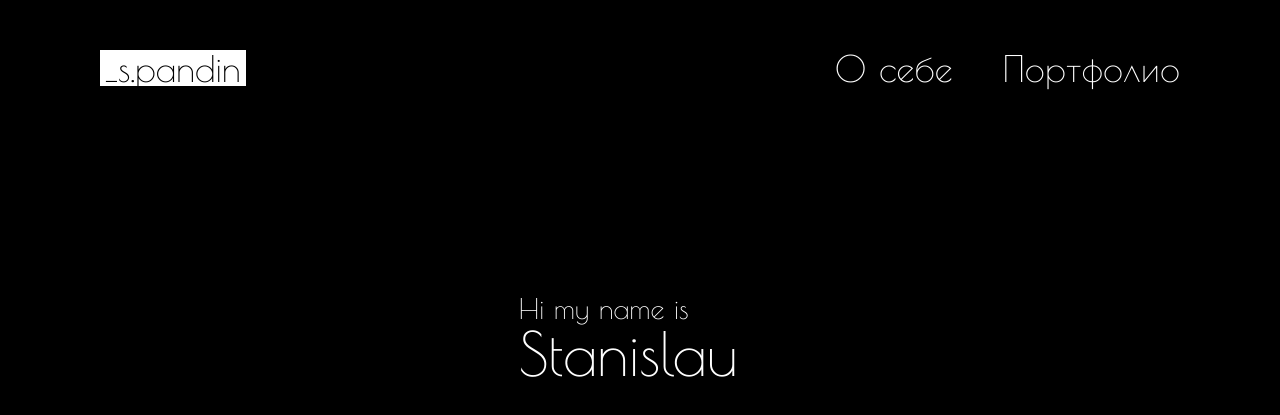
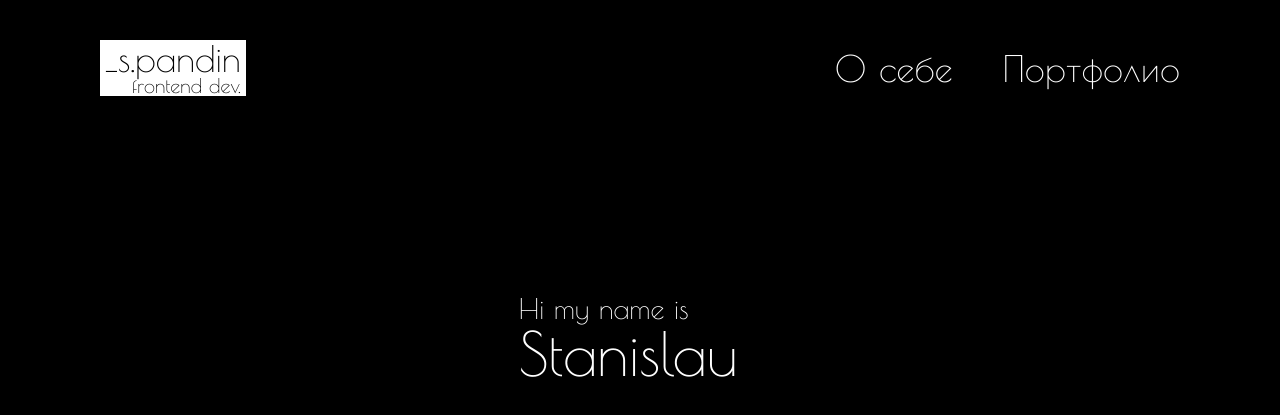
Before and after one commit to spandin/abountMe, a plain HTML site: page index.html in a window 1280 px wide. Shown: the top 415 px of the page. Drawn offline with nearby package versions, Linux system fonts and the light colour scheme.

Commit message:
working with DOM

```diff
--- a/index.html
+++ b/index.html
@@ -185,6 +185,7 @@
     <script>new WOW().init();</script>
     <script src="source/js/smoothScrolling.js"></script>
     <script src="source/js/lockedContent.js"></script>
+    <script src="/source/js/script.js"></script>
 
     </body>
 </html>
--- /dev/null
+++ b/source/js/script.js
@@ -0,0 +1,7 @@
+const logoBlock = document.querySelector('.header-nav__logo')
+
+const subLogo = document.createElement('div')
+subLogo.innerHTML = 'frontend dev.'
+logoBlock.append(subLogo)
+
+subLogo.style.cssText = 'font-size: 20px; text-align: right;'
--- a/source/scss/common/_common.scss
+++ b/source/scss/common/_common.scss
@@ -9,7 +9,7 @@ html {
 
 *, *::before, *::after {
   box-sizing: inherit;
-  transition: 0.25s linear;
+  transition: 0.15s linear;
 }
 
 a {
@@ -18,7 +18,7 @@ a {
   text-decoration: none;
   &:hover, &:active {
     padding: 5px 5px;
-    font-size: calc($aLinkH + 30%);
+    font-size: calc($aLinkH + 20%);
     color: $aFontColorHover;
     background-color: $aFontColor;
   }
```
Also changed, not shown: css/style.css.
